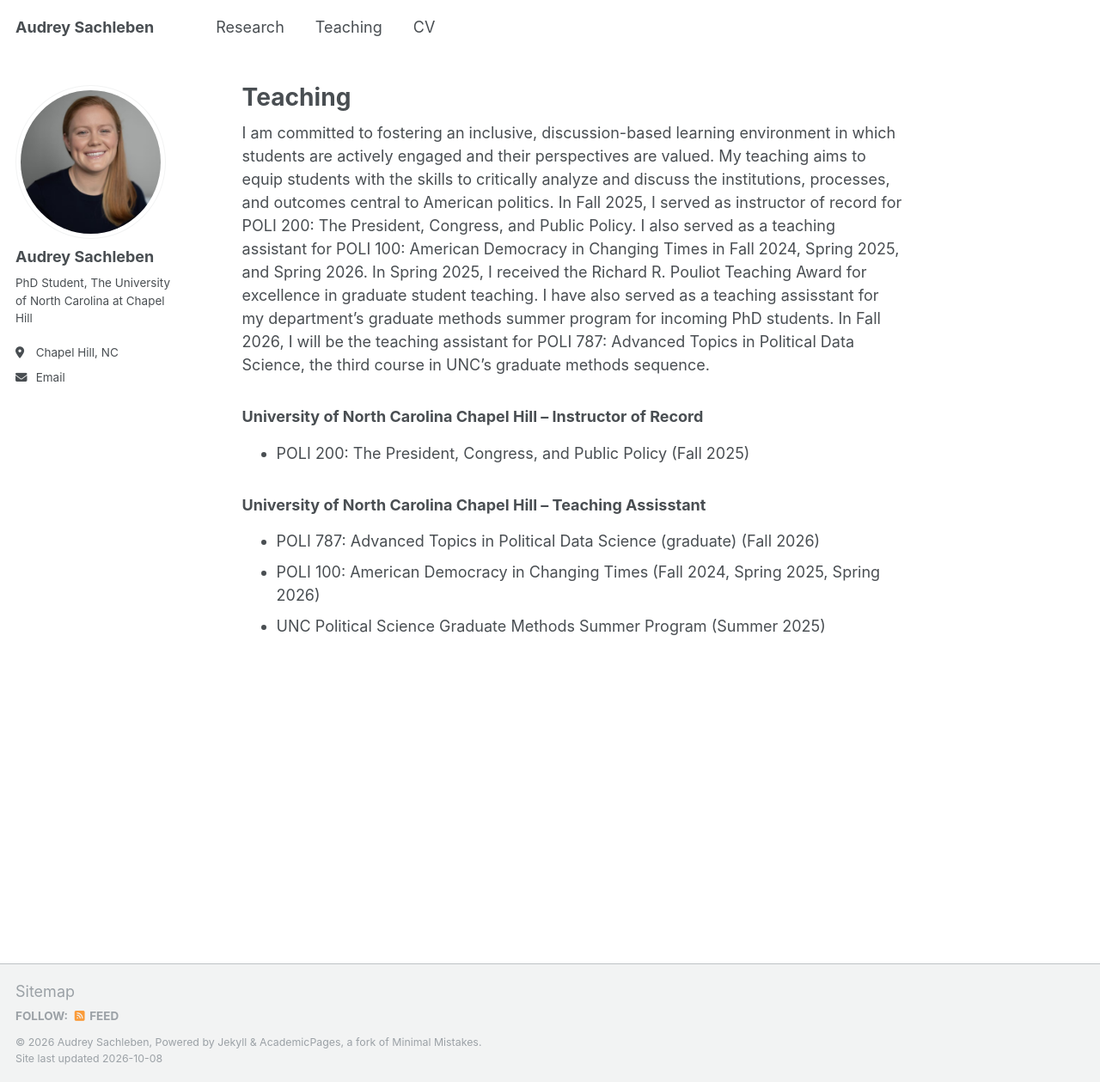
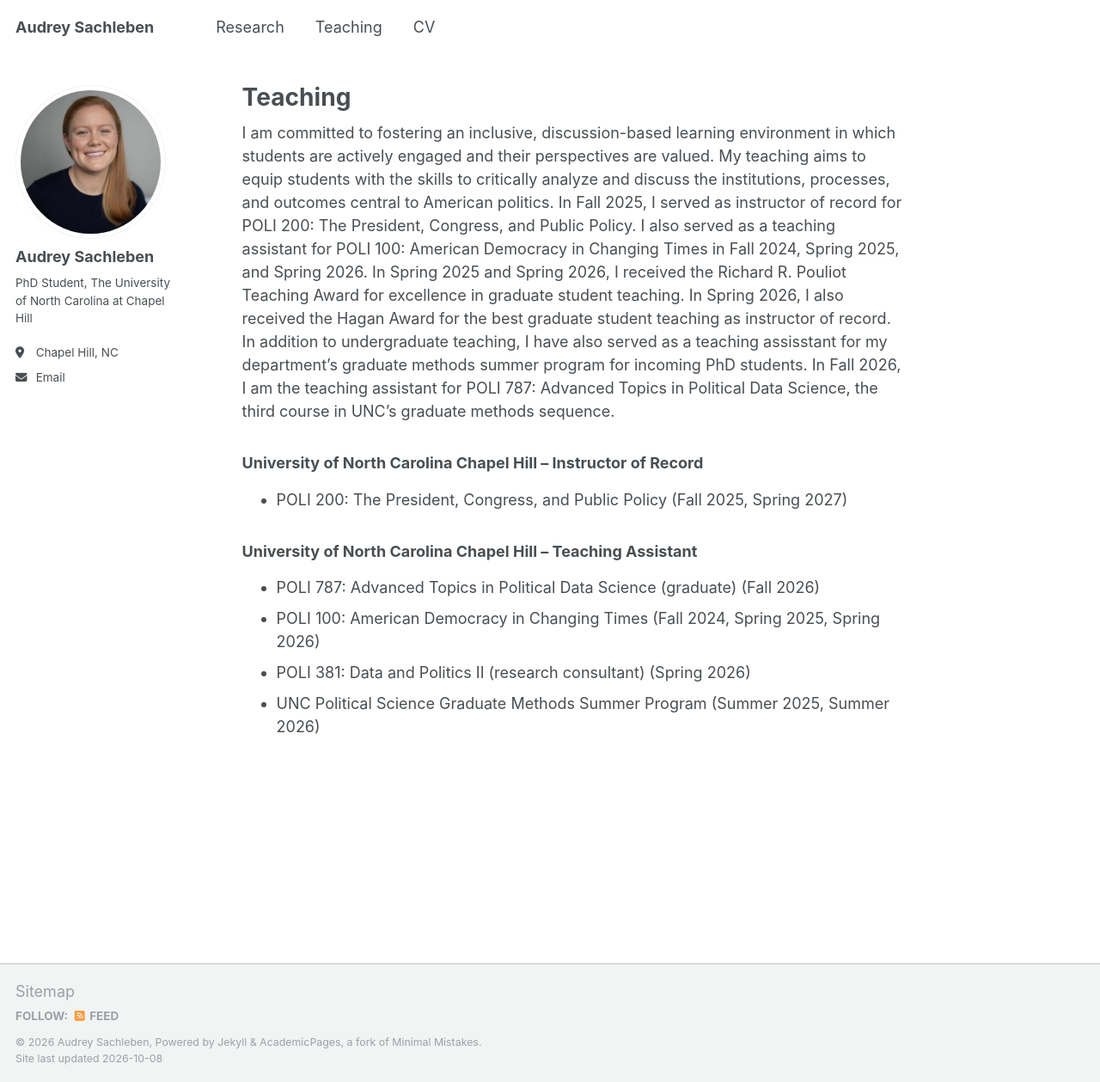
Before and after one commit to asachleben/asachleben.github.io, a Jekyll site: the page built from _pages/teaching.md, in a window 1280 px wide and 1259 px high. Shown: the whole window at 86% size. Built offline with Jekyll 4.4.1, drawn with Linux system fonts in a browser that asks for light colours; a script that is not in the unit is left out.

Commit message:
Revise teaching section with updated awards and courses
updated teaching experience

```diff
--- a/_pages/teaching.md
+++ b/_pages/teaching.md
@@ -4,12 +4,13 @@ title: "Teaching"
 ---
 
 
-I am committed to fostering an inclusive, discussion-based learning environment in which students are actively engaged and their perspectives are valued. My teaching aims to equip students with the skills to critically analyze and discuss the institutions, processes, and outcomes central to American politics. In Fall 2025, I served as instructor of record for POLI 200: The President, Congress, and Public Policy. I also served as a teaching assistant for POLI 100: American Democracy in Changing Times in Fall 2024, Spring 2025, and Spring 2026. In Spring 2025, I received the Richard R. Pouliot Teaching Award for excellence in graduate student teaching. I have also served as a teaching assisstant for my department's graduate methods summer program for incoming PhD students. In Fall 2026, I will be the teaching assistant for POLI 787: Advanced Topics in Political Data Science, the third course in UNC's graduate methods sequence.
+I am committed to fostering an inclusive, discussion-based learning environment in which students are actively engaged and their perspectives are valued. My teaching aims to equip students with the skills to critically analyze and discuss the institutions, processes, and outcomes central to American politics. In Fall 2025, I served as instructor of record for POLI 200: The President, Congress, and Public Policy. I also served as a teaching assistant for POLI 100: American Democracy in Changing Times in Fall 2024, Spring 2025, and Spring 2026. In Spring 2025 and Spring 2026, I received the Richard R. Pouliot Teaching Award for excellence in graduate student teaching. In Spring 2026, I also received the Hagan Award for the best graduate student teaching as instructor of record. In addition to undergraduate teaching, I have also served as a teaching assisstant for my department's graduate methods summer program for incoming PhD students. In Fall 2026, I am the teaching assistant for POLI 787: Advanced Topics in Political Data Science, the third course in UNC's graduate methods sequence.
 
 ### University of North Carolina Chapel Hill -- Instructor of Record
-- POLI 200: The President, Congress, and Public Policy (Fall 2025)
+- POLI 200: The President, Congress, and Public Policy (Fall 2025, Spring 2027)
 
-### University of North Carolina Chapel Hill -- Teaching Assisstant
+### University of North Carolina Chapel Hill -- Teaching Assistant
 - POLI 787: Advanced Topics in Political Data Science (graduate) (Fall 2026)
 - POLI 100: American Democracy in Changing Times (Fall 2024, Spring 2025, Spring 2026)
-- UNC Political Science Graduate Methods Summer Program (Summer 2025)
+- POLI 381: Data and Politics II (research consultant) (Spring 2026)
+- UNC Political Science Graduate Methods Summer Program (Summer 2025, Summer 2026)
```
